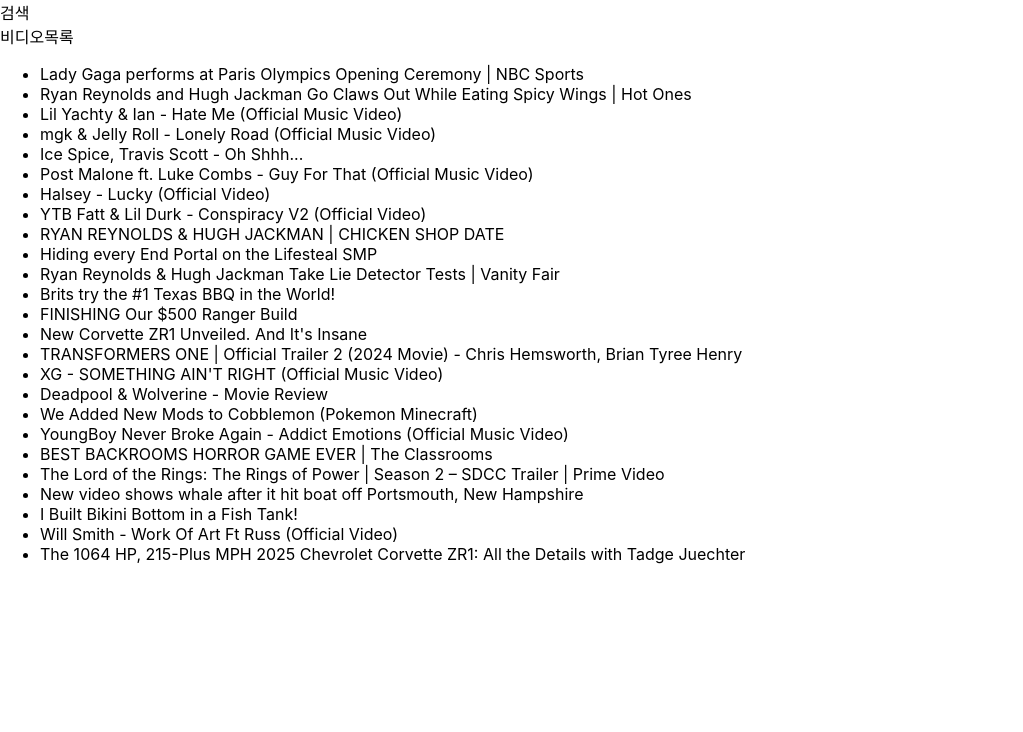
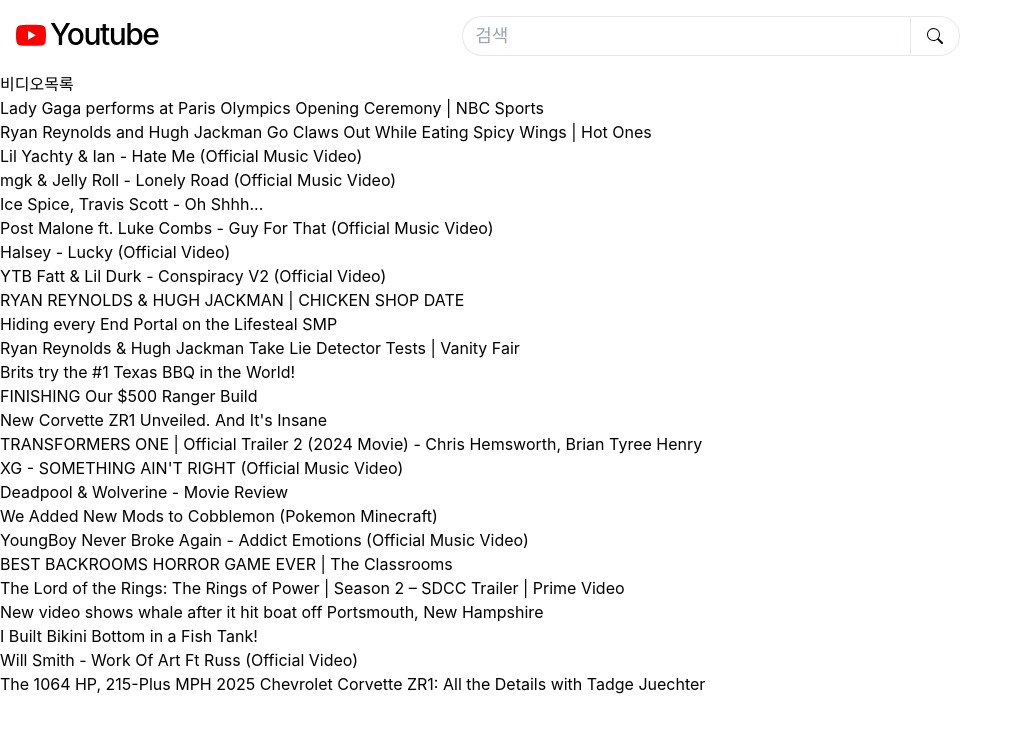
Before and after one commit to standjeong/youtube_clone, a React (Create React App) app: page / in a window 1280 px wide. Shown: the top 732 px of the page, without its empty margins (0-1023 px from the left). Built offline with nearby package versions, Linux system fonts and the light colour scheme.

Commit message:
feat : SearchHeader 기능&스타일

```diff
--- a/package.json
+++ b/package.json
@@ -9,6 +9,7 @@
     "@testing-library/user-event": "^13.2.1",
     "react": "^18.3.1",
     "react-dom": "^18.3.1",
+    "react-icons": "^5.2.1",
     "react-router-dom": "^6.25.1",
     "react-scripts": "5.0.1",
     "web-vitals": "^2.1.0"
@@ -38,6 +39,7 @@
     ]
   },
   "devDependencies": {
-    "eslint-config-react-app": "^7.0.1"
+    "eslint-config-react-app": "^7.0.1",
+    "tailwindcss": "^3.4.7"
   }
 }
--- a/src/components/SearchHeader.jsx
+++ b/src/components/SearchHeader.jsx
@@ -1,5 +1,33 @@
-import React from 'react';
+import { useState } from 'react';
+import { useNavigate } from 'react-router-dom';
+import { BsYoutube } from 'react-icons/bs';
+import { BsSearch } from 'react-icons/bs';
 
 export default function SearchHeader() {
-  return <div>검색</div>;
+  const nevigate = useNavigate();
+  const [input, setInput] = useState('');
+  const handleSubmit = (e) => {
+    e.preventDefault();
+    nevigate(`/videos/${input}`);
+  };
+  return (
+    <header className='w-full flex py-4 px-4'>
+      <div className='flex items-center'>
+        <BsYoutube className='text-brand text-3xl mr-1' />
+        <h1 className='text-3xl font-medium tracking-tighter pb-1'>Youtube</h1>
+      </div>
+      <form className='flex w-full justify-center' onSubmit={handleSubmit}>
+        <input
+          className='sm:w-3/5 max-w-md outline-0 border border-r-0 rounded-l-full px-3 py-1 text-lg'
+          placeholder='검색'
+          type='text'
+          value={input}
+          onChange={(e) => setInput(e.target.value)}
+        />
+        <button className='border rounded-r-full px-4' type='submit'>
+          <BsSearch />
+        </button>
+      </form>
+    </header>
+  );
 }
--- a/src/index.css
+++ b/src/index.css
@@ -1,3 +1,7 @@
+@tailwind base;
+@tailwind components;
+@tailwind utilities;
+
 body {
   margin: 0;
   font-family: -apple-system, BlinkMacSystemFont, 'Segoe UI', 'Roboto', 'Oxygen',
--- /dev/null
+++ b/tailwind.config.js
@@ -0,0 +1,14 @@
+const { default: youtube } = require('./src/api/youtube');
+
+/** @type {import('tailwindcss').Config} */
+module.exports = {
+  content: ['./src/**/*.{js,jsx}'],
+  theme: {
+    extend: {
+      colors: {
+        brand: '#ff0000',
+      },
+    },
+  },
+  plugins: [],
+};
```
Also changed, not shown: .pnp.cjs, 1 other file (tests, documents, lock files or other folders).
